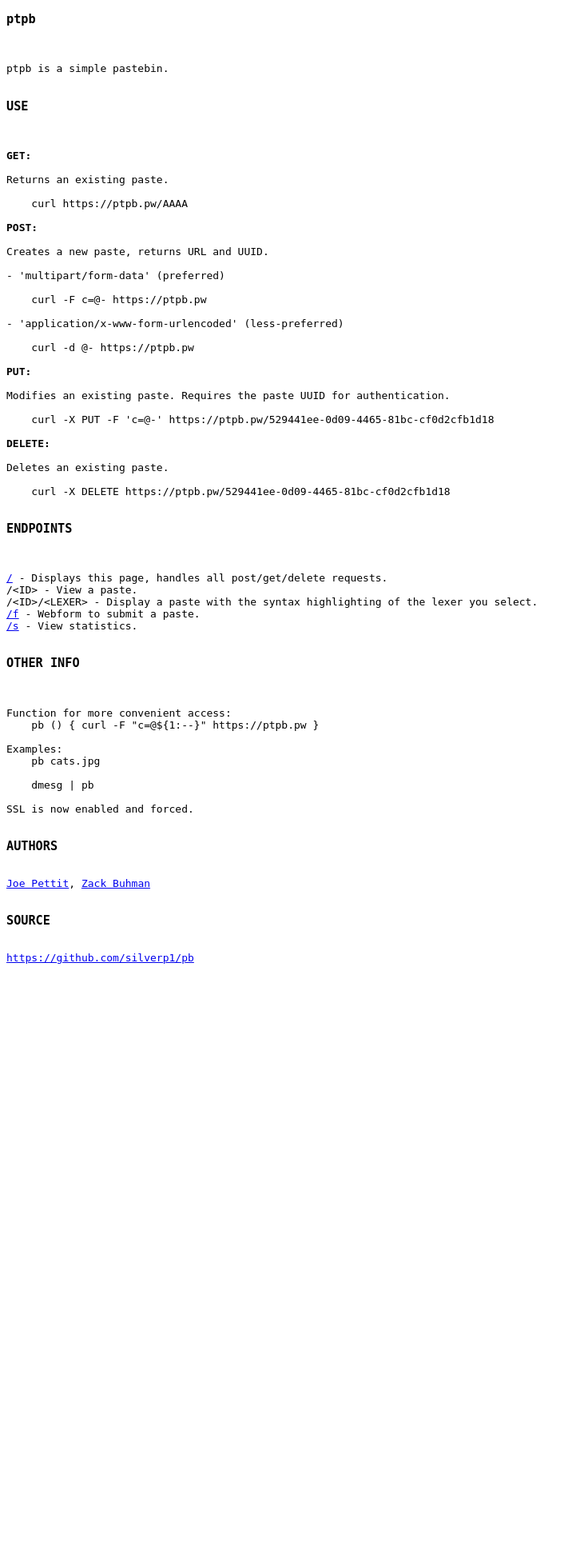
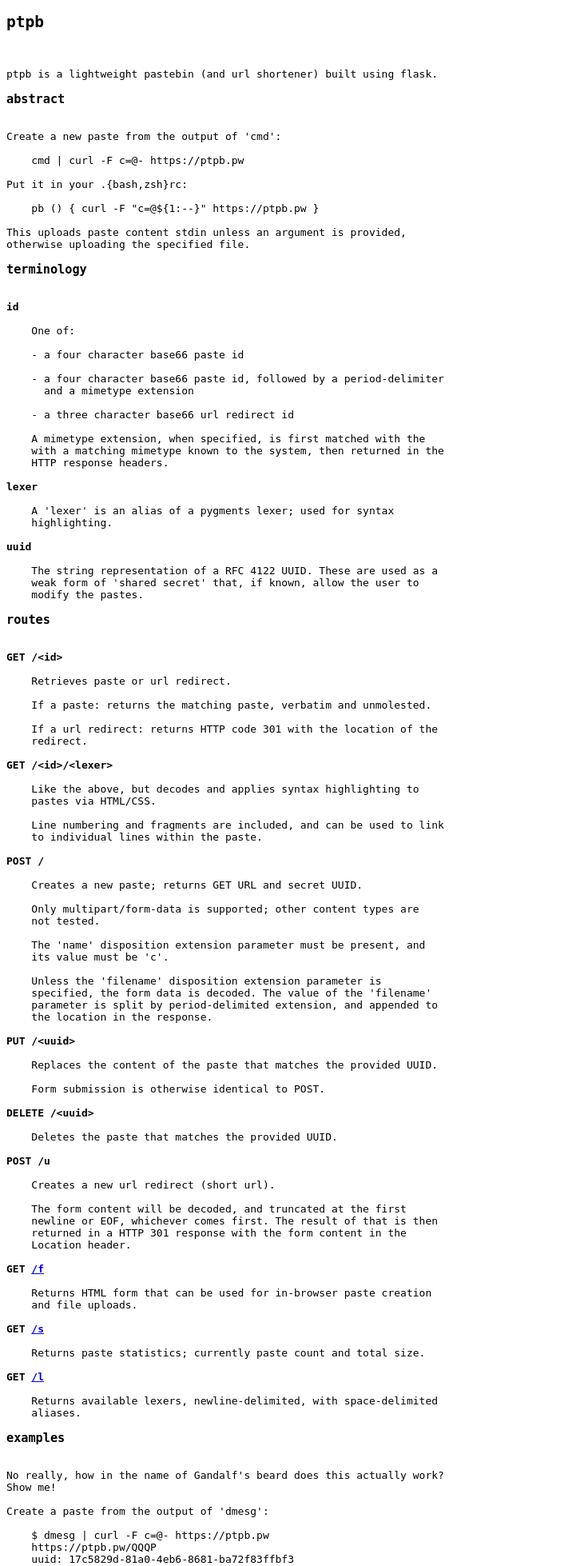
Before and after one commit to ptpb/pb, a Flask app: page / in a window 1280 px wide. Shown: the top 1958 px of the page at 80% size, without its empty margins (0-726 px from the left). Before the commit the page ends 1205 px from the top, so only its background shows below. Run offline with Flask 2, Linux system fonts and the light colour scheme; parts of the project's set-up code (start-up, migrations or seed data) failed here and were passed over.

Commit message:
learn you some ptpb

```diff
--- a/static/pb.css
+++ b/static/pb.css
@@ -26,3 +26,7 @@ textarea {
 .linenodiv {
     margin-right: 0.5em;
 }
+
+h3 {
+    margin: 0;
+}
--- a/templates/index.html
+++ b/templates/index.html
@@ -2,66 +2,174 @@
 
 {% block body %}
 <pre>
-<h3>ptpb</h3>
+<h2>ptpb</h2>
 
-ptpb is a simple pastebin.
+ptpb is a lightweight pastebin (and url shortener) built using flask.
 
-<h3>USE</h3>
+<h3>abstract</h3>
 
-<strong>GET:</strong>
+Create a new paste from the output of 'cmd':
 
-Returns an existing paste.
+    cmd | curl -F c=@- https://ptpb.pw
 
-    curl https://ptpb.pw/AAAA
+Put it in your .{bash,zsh}rc:
 
-<strong>POST:</strong>
-
-Creates a new paste, returns URL and UUID.
-
-- 'multipart/form-data' (preferred)
-
-    curl -F c=@- https://ptpb.pw
-
-- 'application/x-www-form-urlencoded' (less-preferred)
-
-    curl -d @- https://ptpb.pw
-
-<strong>PUT:</strong>
-
-Modifies an existing paste. Requires the paste UUID for authentication.
-
-    curl -X PUT -F 'c=@-' https://ptpb.pw/529441ee-0d09-4465-81bc-cf0d2cfb1d18
-
-<strong>DELETE:</strong>
-
-Deletes an existing paste.
-
-    curl -X DELETE https://ptpb.pw/529441ee-0d09-4465-81bc-cf0d2cfb1d18
-
-<h3>ENDPOINTS</h3>
-
-<a href="/">/</a> - Displays this page, handles all post/get/delete requests.
-/&lt;ID&gt; - View a paste.
-/&lt;ID&gt;/&lt;LEXER&gt; - Display a paste with the syntax highlighting of the lexer you select.
-<a href="/f">/f</a> - Webform to submit a paste.
-<a href="/s">/s</a> - View statistics.
-
-<h3>OTHER INFO</h3>
-
-Function for more convenient access:
     pb () { curl -F "c=@${1:--}" https://ptpb.pw }
 
-Examples:
-    pb cats.jpg
+This uploads paste content stdin unless an argument is provided,
+otherwise uploading the specified file.
 
-    dmesg | pb
+<h3>terminology</h3>
 
-SSL is now enabled and forced.
+<strong>id</strong>
 
-<h3>AUTHORS</h3>
-<a href="https://github.com/silverp1">Joe Pettit</a>, <a href="https://buhman.org">Zack Buhman</a>
+    One of:
 
-<h3>SOURCE</h3>
+    - a four character base66 paste id
+
+    - a four character base66 paste id, followed by a period-delimiter
+      and a mimetype extension
+
+    - a three character base66 url redirect id
+
+    A mimetype extension, when specified, is first matched with the
+    with a matching mimetype known to the system, then returned in the
+    HTTP response headers.
+
+<strong>lexer</strong>
+
+    A 'lexer' is an alias of a pygments lexer; used for syntax
+    highlighting.
+
+<strong>uuid</strong>
+
+    The string representation of a RFC 4122 UUID. These are used as a
+    weak form of 'shared secret' that, if known, allow the user to
+    modify the pastes.
+
+<h3>routes</h3>
+
+<strong>GET /&lt;id&gt;</strong>
+
+    Retrieves paste or url redirect.
+
+    If a paste: returns the matching paste, verbatim and unmolested.
+
+    If a url redirect: returns HTTP code 301 with the location of the
+    redirect.
+
+<strong>GET /&lt;id&gt;/&lt;lexer&gt;</strong>
+
+    Like the above, but decodes and applies syntax highlighting to
+    pastes via HTML/CSS.
+
+    Line numbering and fragments are included, and can be used to link
+    to individual lines within the paste.
+
+<strong>POST /</strong>
+
+    Creates a new paste; returns GET URL and secret UUID.
+
+    Only multipart/form-data is supported; other content types are
+    not tested.
+
+    The 'name' disposition extension parameter must be present, and
+    its value must be 'c'.
+
+    Unless the 'filename' disposition extension parameter is
+    specified, the form data is decoded. The value of the 'filename'
+    parameter is split by period-delimited extension, and appended to
+    the location in the response.
+
+<strong>PUT /&lt;uuid&gt;</strong>
+
+    Replaces the content of the paste that matches the provided UUID.
+
+    Form submission is otherwise identical to POST.
+
+<strong>DELETE /&lt;uuid&gt;</strong>
+
+    Deletes the paste that matches the provided UUID.
+
+<strong>POST /u</strong>
+
+    Creates a new url redirect (short url).
+
+    The form content will be decoded, and truncated at the first
+    newline or EOF, whichever comes first. The result of that is then
+    returned in a HTTP 301 response with the form content in the
+    Location header.
+
+<strong>GET <a href="/f">/f</a></strong>
+
+    Returns HTML form that can be used for in-browser paste creation
+    and file uploads.
+
+<strong>GET <a href="/s">/s</a></strong>
+
+    Returns paste statistics; currently paste count and total size.
+
+<strong>GET <a href="/l">/l</a></strong>
+
+    Returns available lexers, newline-delimited, with space-delimited
+    aliases.
+
+<h3>examples</h3>
+
+No really, how in the name of Gandalf's beard does this actually work?
+Show me!
+
+Create a paste from the output of 'dmesg':
+
+    $ dmesg | curl -F c=@- https://ptpb.pw
+    https://ptpb.pw/QQQP
+    uuid: 17c5829d-81a0-4eb6-8681-ba72f83ffbf3
+
+Take that paste, and replace it with a picture of a baby skunk:
+
+    $ curl -X PUT -F c=@- https://ptpb.pw/17c5829d-81a0-4eb6-8681-ba72f83ffbf3 < baby-skunk.jpg
+    https://ptpb.pw/QQQP updated.
+
+Append '.jpg' to hint at browsers that they should probably display a
+jpeg image:
+
+    https://ptpb.pw/QQQP.jpg
+
+Actually, that picture is already on imgur; let's delete that paste
+and make a shorturl instead:
+
+    $ curl -X DELETE https://ptpb.pw/17c5829d-81a0-4eb6-8681-ba72f83ffbf3
+    https://ptpb.pw/QQQP deleted.
+    $ curl -F c=@- https://ptpb.pw/u <<< https://i.imgur.com/CT7DWCA.jpg
+    https://ptpb.pw/QQ0
+
+Well, it <em>is</em> shorter..
+
+Put my latest 'hax.py' script on ptpb:
+
+    $ curl -F c=@- https://ptpb.pw < hax.py
+    https://ptpb.pw/QQQ_
+    uuid: [redacted]
+
+Now I want to syntax highlight and draw attention to one particular
+line:
+
+    https://ptpb.pw/QQQ_/py#L-24
+
+Like it? Put a convience shell function in your bashrc:
+
+    pb () { curl -F "c=@${1:--}" https://ptpb.pw }
+
+Now just:
+
+    $ command | pb
+    $ pb filename
+
+<h3>authors</h3>
+<a href="https://github.com/silverp1">Joe Pettit</a>
+<a href="https://buhman.org">Zack Buhman</a>
+
+<h3>duck sauce</h3>
 <a href="https://github.com/silverp1/pb">https://github.com/silverp1/pb</a>
 </pre>
 {% endblock %}
```
